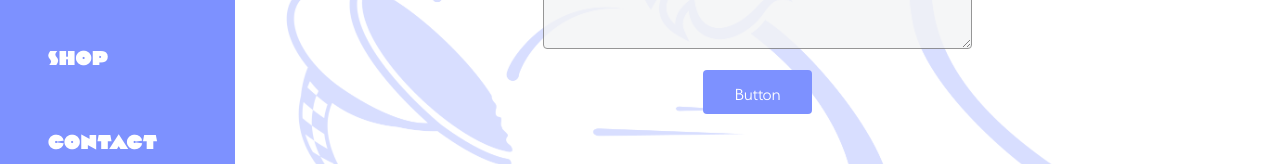
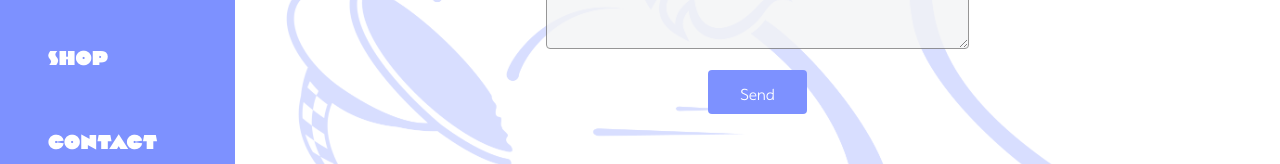
Before and after one commit to joshuapoveda/two-seas-website, a React (Vite) app: page /contact in a window 1280 px wide. Shown: the part 367-531 px from the top of the page. Built offline with nearby package versions, Linux system fonts and the light colour scheme.

Commit message:
final build

```diff
--- a/src/components/Contact.jsx
+++ b/src/components/Contact.jsx
@@ -70,7 +70,7 @@ const Contact = () => {
                   </div>
                   <div className="p-2 w-full">
                     <button className="flex mx-auto text-white bg-brandBlue border-0 py-2 px-8 focus:outline-none hover:bg-blue-950 rounded text-lg">
-                      Button
+                      Send
                     </button>
                   </div>
                 </div>
```
